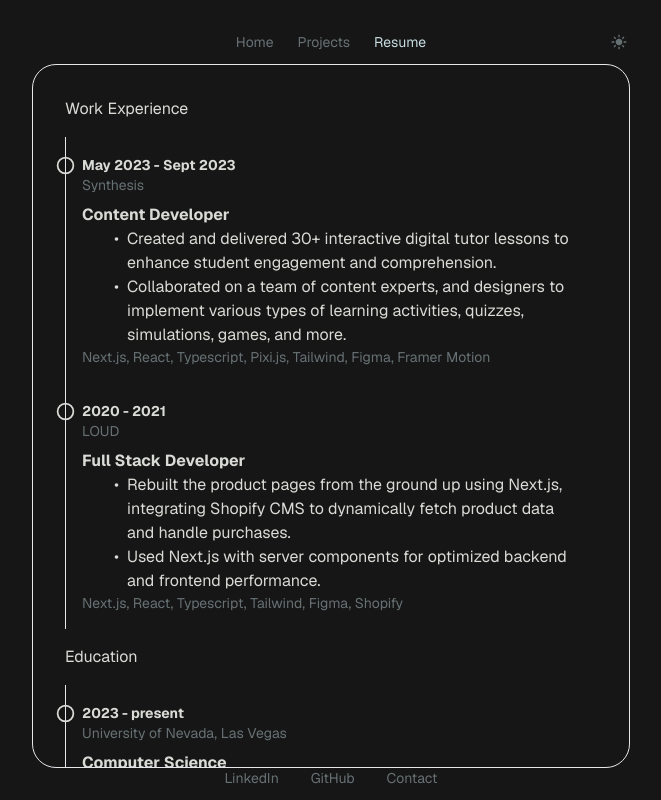
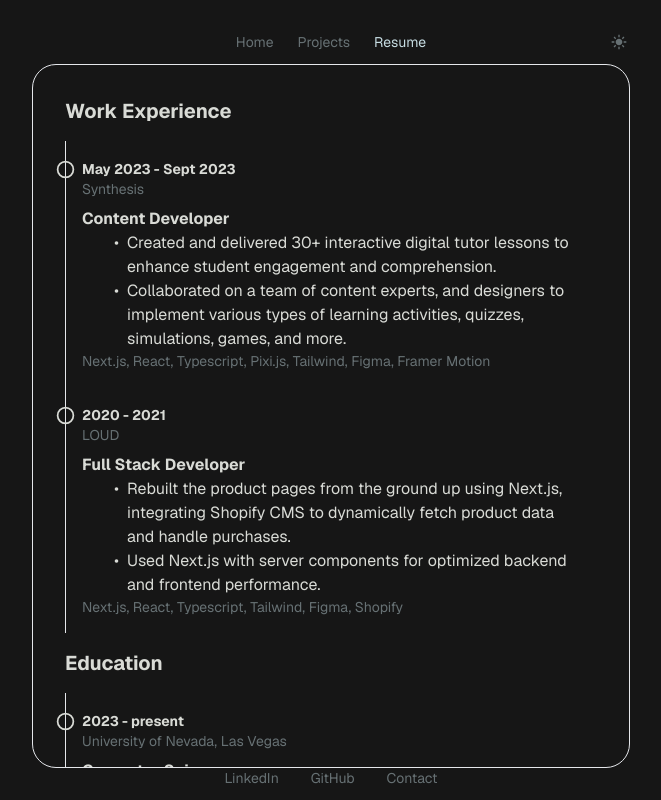
Before and after one commit to danielbuva/dani-portfolio, a Next.js app: page /resume in a window 1280 px wide. Shown: the whole page, without its empty margins (309-970 px from the left). Built offline with nearby package versions, Linux system fonts and the light colour scheme.

Commit message:
style: add styles to resume headers

```diff
--- a/src/app/resume/page.tsx
+++ b/src/app/resume/page.tsx
@@ -4,9 +4,9 @@ import WorkExperienceEntries from "./components/WorkExperienceEntries";
 export default function Resume() {
   return (
     <div>
-      <div className="pb-4">Work Experience</div>
+      <div className="pb-4 text-xl font-bold">Work Experience</div>
       <WorkExperienceEntries />
-      <div className="py-4">Education</div>
+      <div className="py-4 text-xl font-bold">Education</div>
       <EducationEntries />
     </div>
   );
```
